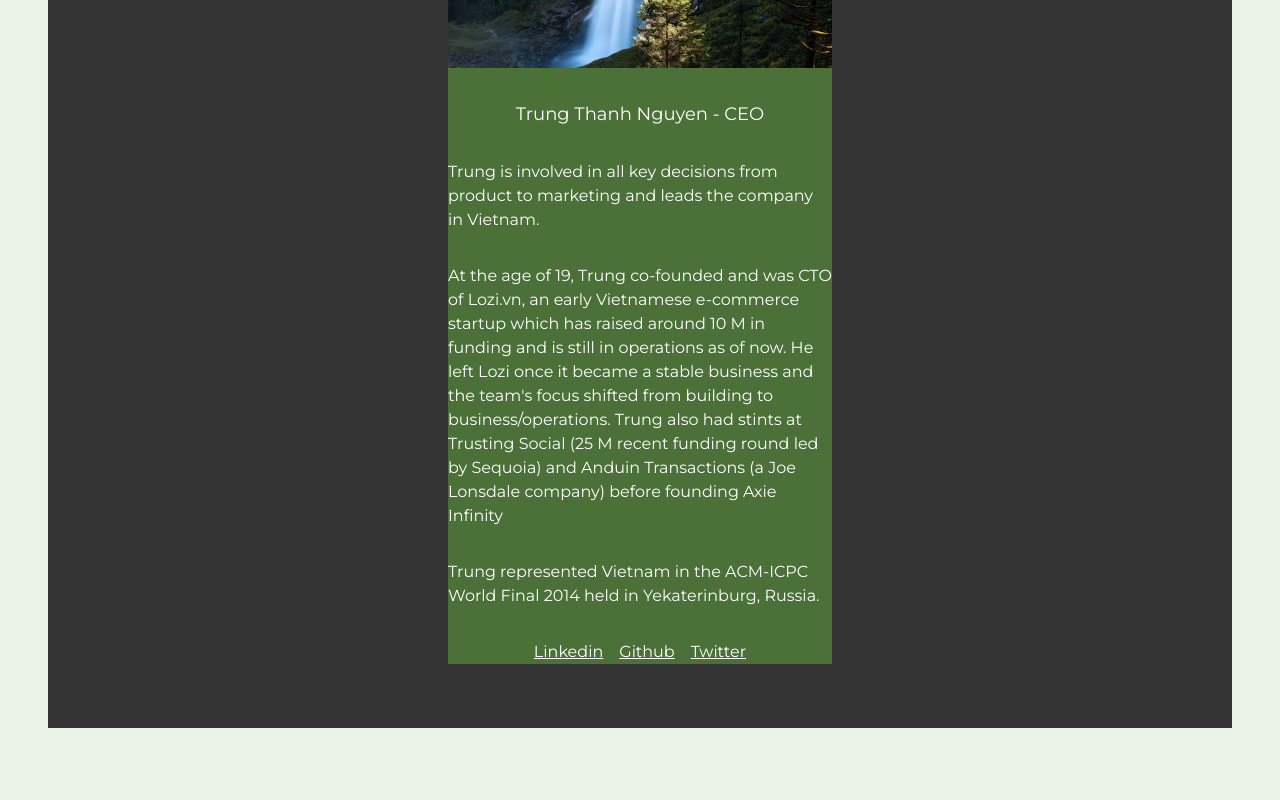
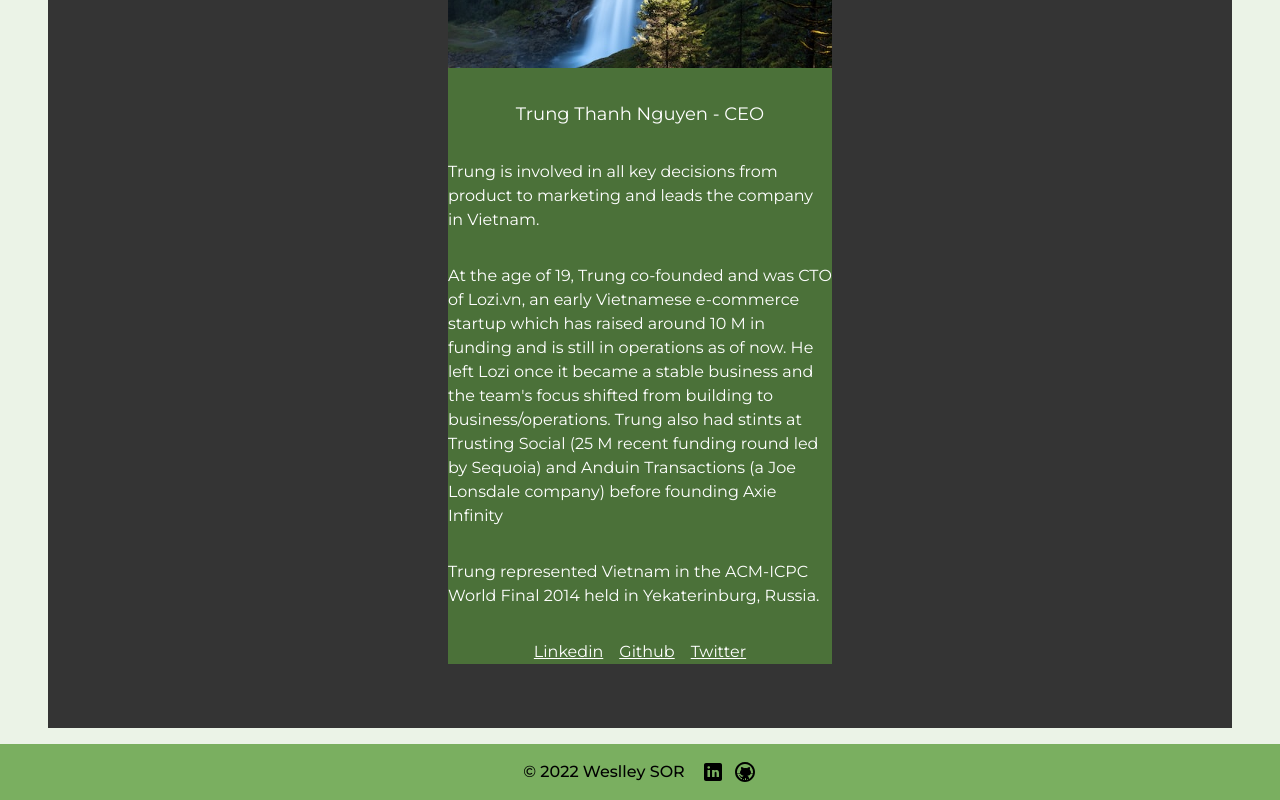
Before and after one commit to WeslleySOR/conscientiza-angra, a React (Vite) app: page / in a window 1280 px wide. Shown: the part 3553-4353 px from the top of the page. Before the commit the page ends 4297 px from the top, so only its background shows below. Built offline with nearby package versions, Linux system fonts and the light colour scheme.

Commit message:
feat: footer added with credits

```diff
--- /dev/null
+++ b/src/components/Footer/index.tsx
@@ -0,0 +1,18 @@
+import linkedinIcon from "/assets/icons8-linkedin.svg";
+import githubIcon from "/assets/icons8-github.svg";
+
+export function Footer() {
+  return (
+    <footer className="flex items-center justify-center gap-4 bg-[#7aaf60] p-4">
+      <span className="text-[#000] font-medium">© 2022 Weslley SOR</span>
+      <div className="flex gap-2">
+        <a href="https://www.linkedin.com/in/weslleysor/" target="__blank">
+          <img className="w-6 h-6" src={linkedinIcon} alt="" />
+        </a>
+        <a href="https://github.com/WeslleySOR" target="__blank">
+          <img className="w-6 h-6" src={githubIcon} alt="" />
+        </a>
+      </div>
+    </footer>
+  );
+}
--- a/src/main.tsx
+++ b/src/main.tsx
@@ -4,12 +4,14 @@
 import "./styles/global.css";
 
 import { Header } from "./components/Header";
+import { Footer } from "./components/Footer";
 
 ReactDOM.createRoot(document.getElementById("root") as HTMLElement).render(
   <React.StrictMode>
     <div className="flex flex-col">
       <Header />
       <App />
+      <Footer />
     </div>
   </React.StrictMode>
 );
```
Also changed, not shown: public/assets/icons8-github.svg (added), public/assets/icons8-linkedin.svg (added).
